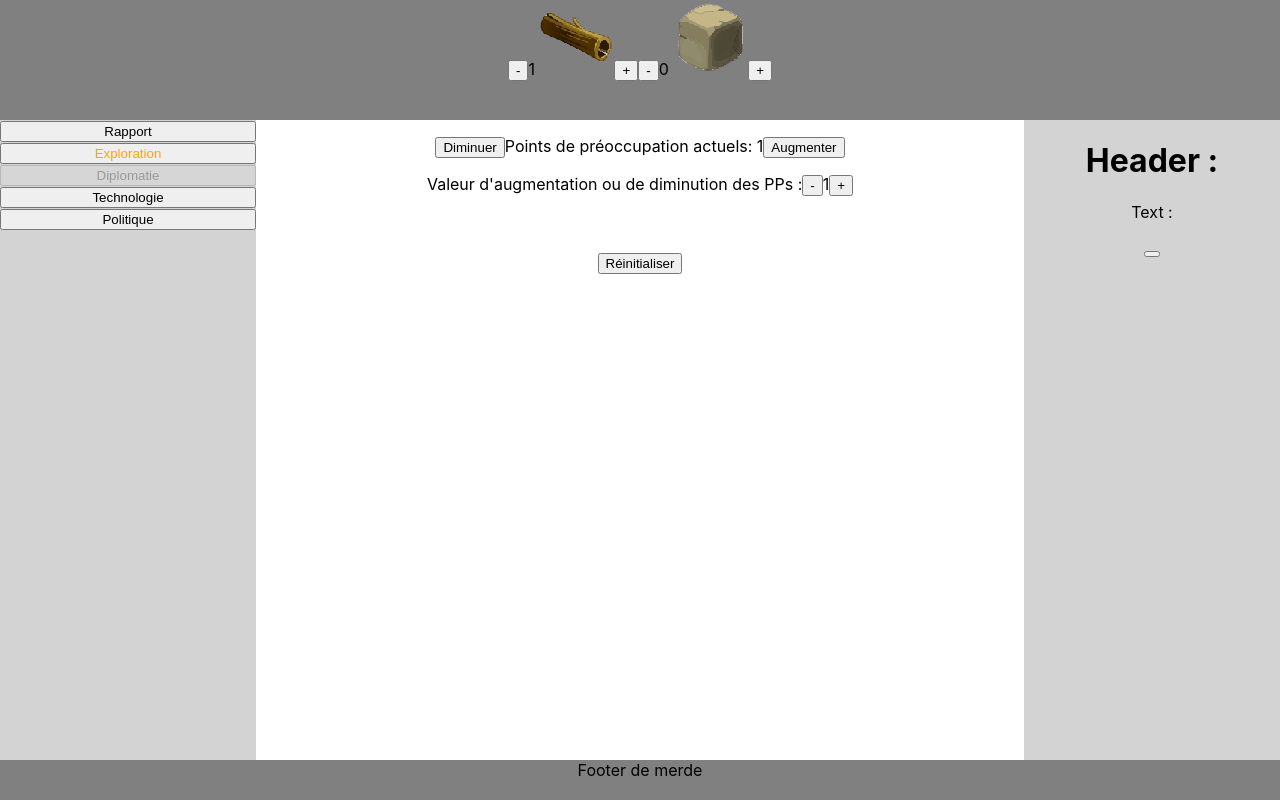
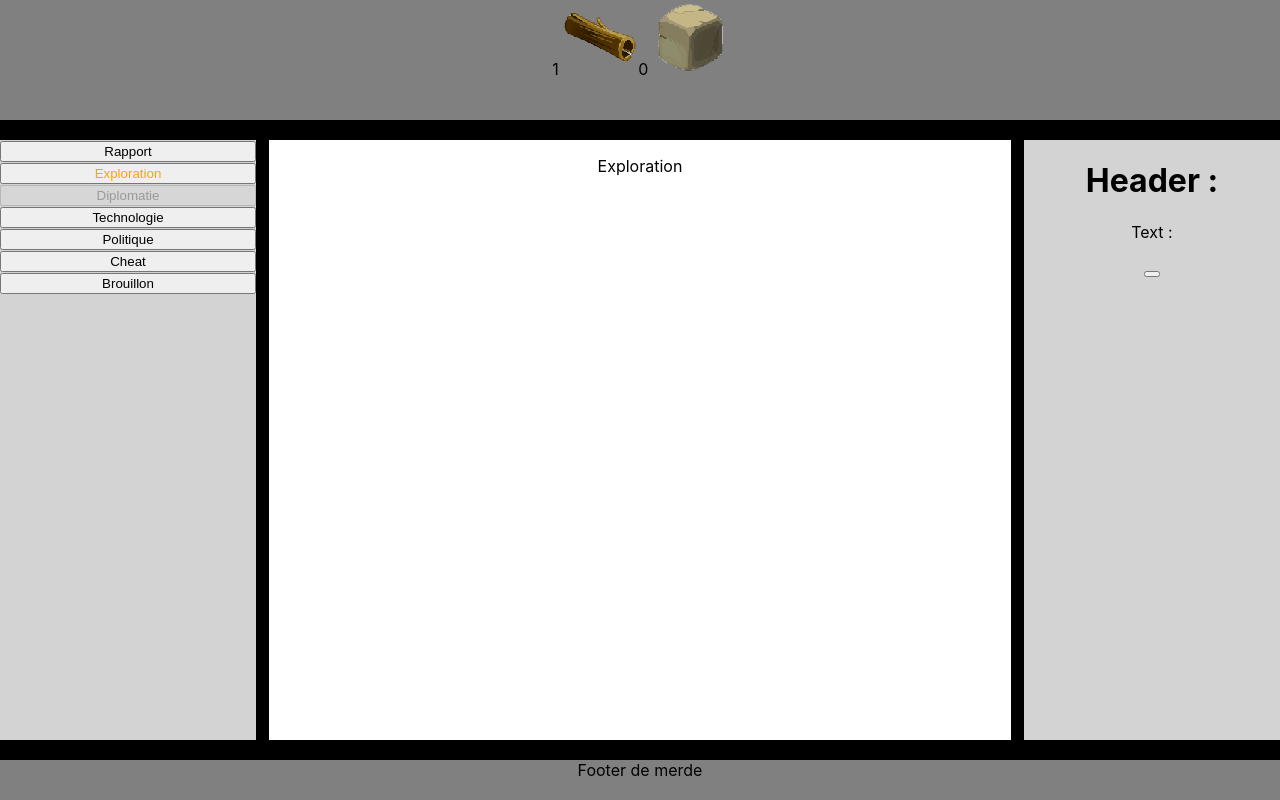
Before and after one commit to FRosay/projet-kiwi, a React (Create React App) app: page / in a window 1280 px wide. Both pictures are taken after a click on the button "Exploration". Built offline with nearby package versions, Linux system fonts and the light colour scheme.

Commit message:
tabs working

```diff
--- a/src/App.css
+++ b/src/App.css
@@ -1,18 +1,19 @@
 :root
 {
   --height-top: 15%;
-  --height-middle: 80%;
+  --height-middle: 75%;
   --height-bottom: 5%;
   --color-hightlight: orange;
 }
 
 .App {
-  text-align: center;
+  background-color: black;
   display: flex;
+  align-content: space-between;
   flex-direction: row;
   flex-wrap: wrap;
   justify-content: space-between;
-  align-content: space-between;
+  text-align: center;
 }
 
 html, body, #root, .App{
@@ -42,9 +43,10 @@ footer{
 }
 
 #game-text-div{
+  background-color: white;
   height: var(--height-middle);
   overflow: auto; /*scroll*/
-  width: 60%;
+  width: 58%;
 }
 
 #tabs-div{
--- a/src/components/game-informations/GameInformations.js
+++ b/src/components/game-informations/GameInformations.js
@@ -16,7 +16,7 @@ class GameInformations extends React.Component {
 
   render () {
     return (
-        <div id="game-informations-div">
+        <div id='game-informations-div'>
             <h1>Header : { this.state.header }</h1>
             <p>Text : { this.state.text }</p>
             <p><button>{ this.state.button }</button></p>
--- a/src/components/game-text/GameText.js
+++ b/src/components/game-text/GameText.js
@@ -7,12 +7,53 @@ function GameText() {
   const { state, dispatch } = usePlayerStore();
   const [range, setRange] = useState(1);
 
+  if(state.witchTab === 0){//report
     return (
-      <div id="game-text-div">
+      <div id='game-text-div'>
+        <p>Rapport</p>
+      </div>
+    )
+  } else if (state.witchTab === 1){//exploration
+    return (
+      <div id='game-text-div'>
+        <p>Exploration</p>
+      </div>
+    )
+  } else if (state.witchTab === 2){//diplomacy
+    return (
+      <div id='game-text-div'>
+        <p>Diplomatie</p>
+      </div>
+    )
+  } else if (state.witchTab === 3){//technology
+    return (
+      <div id='game-text-div'>
+        <p>Technlogie</p>
+      </div>
+    )
+  } else if (state.witchTab === 4){//politic
+    return (
+      <div id='game-text-div'>
+        <p>Politique</p>
+      </div>
+    )
+  } else if (state.witchTab === 5){//cheat
+    return (
+      <div id='game-text-div'>
+        <h1>Triche</h1>
+          <ul>
+            <li>{ state.resources[0].quantity } Bois : <button onClick={() => dispatch({ resource:'bois', type: 'increment', range:1}) }>+</button><button onClick={() => dispatch({ resource:'bois', type: 'decrement', range:1}) }>-</button></li>
+            <li>{ state.resources[1].quantity } Pierre : <button onClick={() => dispatch({ resource:'pierre', type: 'increment', range:1}) }>+</button><button onClick={() => dispatch({ resource:'pierre', type: 'decrement', range:1}) }>-</button></li>
+          </ul>
+      </div>
+    )
+  } else {//rought code, for testing
+    return (
+      <div id='game-text-div'>
         <p>
-          <button onClick={() => dispatch({ type: 'decrement', range: range })}>Diminuer</button>
+          <button onClick={() => dispatch({ type: 'removePoints', range: range })}>Diminuer</button>
           Points de préoccupation actuels: { state.preoccupationPoints }
-          <button onClick={() => dispatch({ type: 'increment', range: range })}>Augmenter</button>
+          <button onClick={() => dispatch({ type: 'addPoints', range: range })}>Augmenter</button>
         </p>
         <p>
           Valeur d'augmentation ou de diminution des PPs :
@@ -21,9 +62,11 @@ function GameText() {
           <button onClick={() => setRange(range + 1)}>+</button>
         </p>
         <br /><br />
-        <button onClick={() => dispatch({ type: 'reset' })}>Réinitialiser</button>
+        <button onClick={() => dispatch({ type: 'resetPoints' })}>Réinitialiser</button>
       </div>
     )
+  }
+
 }
 
 export default GameText;
--- a/src/components/player/player-store.js
+++ b/src/components/player/player-store.js
@@ -1,10 +1,10 @@
 import React, { createContext, useContext, useReducer } from 'react';
 
 const PlayerContext = createContext();
-const initialState = { preoccupationPoints: 1, resources: [{ name: 'bois', type: 'basic', quantity: 1, isUnique: false }, { name: 'pierre', type: 'basic', quantity: 0, isUnique: false }] };
+const INITIAL_STATE = { preoccupationPoints: 1, preoccupationPointsMax: 5, resources: [{ name: 'bois', type: 'basic', quantity: 1, isUnique: false }, { name: 'pierre', type: 'basic', quantity: 0, isUnique: false }], witchTab: 6 };
 
 const playerReducer = (state, action) => {
-    let newResources = state.resources
+    /*let newResources = state.resources
     console.log(newResources[0])
     if (action.resource === 'bois') {
         switch(action.type) {
@@ -40,6 +40,12 @@ const playerReducer = (state, action) => {
             default:
                 throw new Error(`Unhandled action type: ${action.type}`);
             }
+    } else if (Number.isInteger(action.tab)) {
+        return {
+              preoccupationPoints: state.preoccupationPoints,
+              resources: newResources,
+              witchTab: action.tab
+            }
     } else {
         switch(action.type) {
             case 'increment':
@@ -60,11 +66,49 @@ const playerReducer = (state, action) => {
             default:
                 throw new Error(`Unhandled action type: ${action.type}`);
         }
+    }*/
+    let newPreoccupationPoints = state.preoccupationPoints
+    let newPreoccupationPointsMax = state.preoccupationPointsMax
+    let newResources = state.resources
+    //console.log(newResources)
+    let newWitchTab = state.witchTab
+
+    if (action.resource !== undefined){
+      if(action.resource === 'bois'){
+        if(action.type === 'increment'){
+          newResources[0].quantity += action.range
+        }else if(action.type === 'decrement'){
+          newResources[0].quantity -= action.range
+        }else{throw new Error(`Unhandled action type: ${action.type}`);}
+      }else if(action.resource === 'pierre'){
+        if(action.type === 'increment'){
+          newResources[1].quantity += action.range
+        }else if(action.type === 'decrement'){
+          newResources[1].quantity -= action.range
+        }else{throw new Error(`Unhandled action type: ${action.type}`);}
+      }
+    } else if (Number.isInteger(action.tab)) {
+      newWitchTab = action.tab
+    } else if (action.type === 'addPoints') {
+      newPreoccupationPoints += action.range
+    } else if (action.type === 'removePoints') {
+      newPreoccupationPoints -= action.range
+    } else if (action.type === 'resetPoints') {
+     newPreoccupationPoints = newPreoccupationPointsMax
+   } else {
+      throw new Error(`Unhandled action type: ${action.type}`);
+    }
+
+    return {
+      preoccupationPoints: newPreoccupationPoints,
+      preoccupationPointsMax: newPreoccupationPointsMax,
+      resources: newResources,
+      witchTab: newWitchTab
     }
 }
 
 export const PlayerProvider = ({ children }) => {
-    const [state, dispatch] = useReducer(playerReducer, initialState);
+    const [state, dispatch] = useReducer(playerReducer, INITIAL_STATE);
 
     return (
         <PlayerContext.Provider value= {{ state, dispatch }}>
--- a/src/components/resource/resources-view.js
+++ b/src/components/resource/resources-view.js
@@ -1,5 +1,5 @@
 import React from 'react';
-import SingleResource from './single-resource'
+import SingleResource from './single-resource.js'
 import { usePlayerStore } from '../player/player-store.js';
 
 
@@ -8,7 +8,7 @@ function ResourcesView() {
   const { state, dispatch } = usePlayerStore();
 
   return (
-      <div id="resources-view-div">
+      <div id='resources-view-div'>
           { state.resources.map((resource, index) => {
               return (
                 <SingleResource key= { index } name= { resource.name } type= { resource.type } quantity= { resource.quantity } isUnique= { resource.isUnique} shortVersion= { true } dispatch= { dispatch } />
--- a/src/components/resource/single-resource.js
+++ b/src/components/resource/single-resource.js
@@ -11,12 +11,12 @@ function SingleResource(props) {
                                               imagePath: require('../../assets/images/'+props.name+'.png') });
 
   if (resource.shortVersion===true) {
-    console.log(props.quantity)
+    //console.log(props.quantity)
     return (
       <div id="resource-div">
-        <button onClick={() => props.dispatch({ resource: resource.name, type: 'decrement' })}>-</button>
+        {/*}<button onClick={() => props.dispatch({ resource: resource.name, type: 'decrement' })}>-</button>*/}
         { resource.quantity } <img alt={ resource.name } src= { resource.imagePath }></img>
-        <button onClick={() => props.dispatch({ resource: resource.name, type: 'increment' })}>+</button>
+        {/*}<button onClick={() => props.dispatch({ resource: resource.name, type: 'increment' })}>+</button>*/}
       </div>
     )
   } else {
--- a/src/components/tabs/Tabs.js
+++ b/src/components/tabs/Tabs.js
@@ -1,39 +1,30 @@
 import React from 'react';
+import { usePlayerStore } from '../player/player-store.js';
 import './Tabs.css';
 
-const NAMES_TABS = ["Rapport", "Exploration", "Diplomatie", "Technologie", "Politique"]
+const NAMES_TABS = ['Rapport', 'Exploration', 'Diplomatie', 'Technologie', 'Politique', 'Cheat', 'Brouillon']
 
-class Tabs extends React.Component {
+function Tabs() {
 
-  constructor(props) {
-    super(props)
-    this.state = {
-      isDisplayed: [false, false, false, false, false],
-      isClickable: [true, true, false, true, true]
-    }
-  }
+  const { state, dispatch } = usePlayerStore();
 
-  buttonsRender(){
+  let isDisplayed = [false, false, false, false, false, false, false]
+  isDisplayed[state.witchTab] = true
+  let isClickable = [true, true, false, true, true, true, true]
+
+  function buttonsRender(){
     let buttons = []
     for (let i = 0; i < NAMES_TABS.length; i++) {
-      buttons.push(<button className={ this.state.isDisplayed[i] ? "is-displayed" : ""} disabled={ this.state.isClickable[i] ? false : true }  onClick={ () => this.handleClick(i) } key={i}>{ NAMES_TABS[i] }</button>);
+      buttons.push(<button className={ isDisplayed[i] ? 'is-displayed' : ''} disabled={ isClickable[i] ? false : true }  onClick={ () => dispatch({ tab: i }) } key={i}>{ NAMES_TABS[i] }</button>);
     }
     return buttons
   }
 
-  handleClick(witchMenu){
-    let rIsDisplayed = [false, false, false, false, false]
-    rIsDisplayed[witchMenu]=true
-    this.setState({isDisplayed: rIsDisplayed})
-  }
-
-  render() {
-    return (
-      <div id="tabs-div">
-        { this.buttonsRender() }
-      </div>
-    )
-  }
+  return (
+    <div id='tabs-div'>
+      { buttonsRender() }
+    </div>
+  )
 }
 
 export default Tabs;
```
